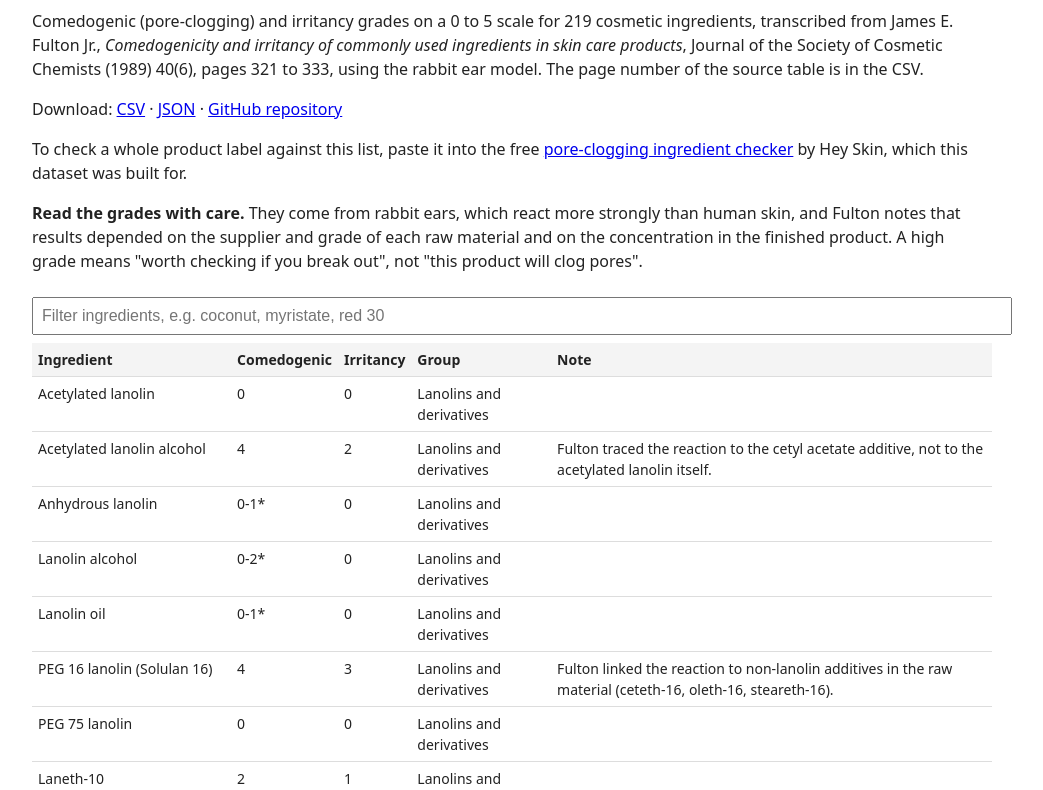
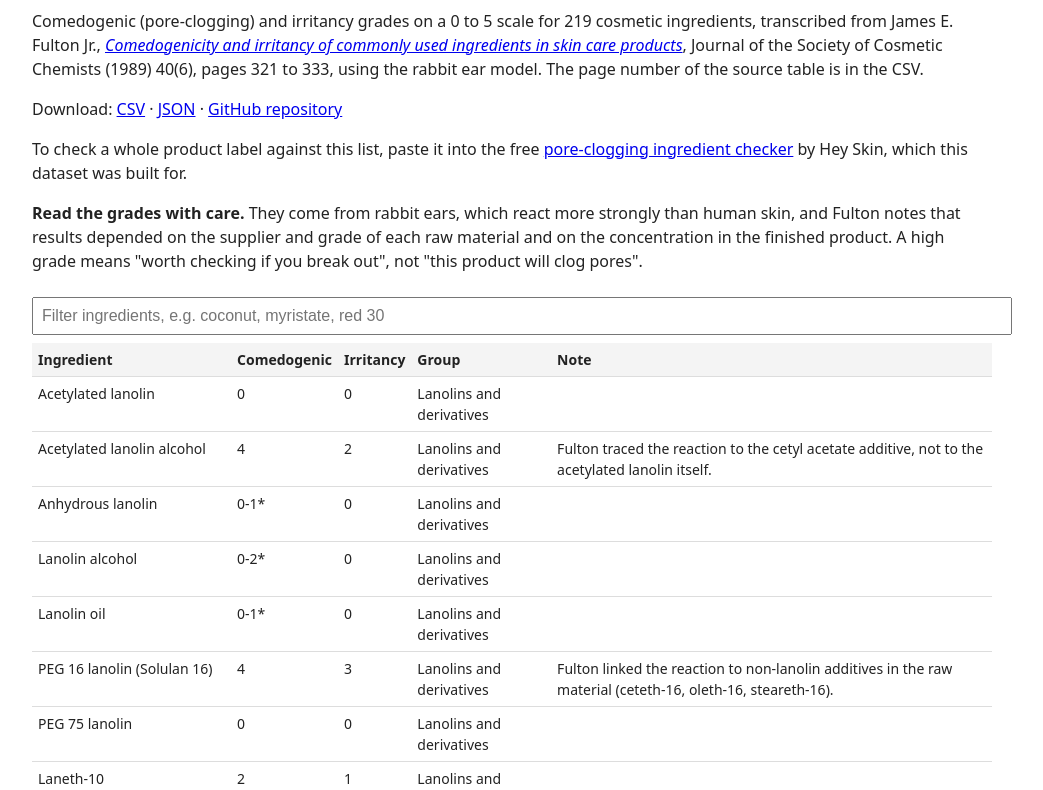
Before and after one commit to Shehrii/comedogenic-ingredients, a plain HTML site: page index.html in a window 1280 px wide. Shown: the part 98-888 px from the top of the page, without its empty margins (128-1171 px from the left). Drawn offline with Linux system fonts and the light colour scheme.

Commit message:
Link the Fulton 1989 paper on the SCC library

```diff
--- a/index.html
+++ b/index.html
@@ -6,7 +6,7 @@
 <style>body{font:16px/1.5 system-ui,sans-serif;max-width:960px;margin:0 auto;padding:16px;color:#222}table{border-collapse:collapse;width:100%;font-size:14px}th,td{border-bottom:1px solid #ddd;padding:6px;text-align:left;vertical-align:top}th{background:#f4f4f4;position:sticky;top:0}input{width:100%;padding:8px;font-size:16px;margin:8px 0}</style></head>
 <body>
 <h1>Comedogenic ingredients list</h1>
-<p>Comedogenic (pore-clogging) and irritancy grades on a 0 to 5 scale for 219 cosmetic ingredients, transcribed from James E. Fulton Jr., <em>Comedogenicity and irritancy of commonly used ingredients in skin care products</em>, Journal of the Society of Cosmetic Chemists (1989) 40(6), pages 321 to 333, using the rabbit ear model. The page number of the source table is in the CSV.</p>
+<p>Comedogenic (pore-clogging) and irritancy grades on a 0 to 5 scale for 219 cosmetic ingredients, transcribed from James E. Fulton Jr., <a href="https://library.scconline.org/v040n06/13"><em>Comedogenicity and irritancy of commonly used ingredients in skin care products</em></a>, Journal of the Society of Cosmetic Chemists (1989) 40(6), pages 321 to 333, using the rabbit ear model. The page number of the source table is in the CSV.</p>
 <p>Download: <a href="comedogenic-ingredients.csv">CSV</a> · <a href="comedogenic-ingredients.json">JSON</a> · <a href="https://github.com/Shehrii/comedogenic-ingredients">GitHub repository</a></p>
 <p>To check a whole product label against this list, paste it into the free <a href="https://heyskin.app/pore-clogging-ingredient-checker/">pore-clogging ingredient checker</a> by Hey Skin, which this dataset was built for.</p>
 <p><strong>Read the grades with care.</strong> They come from rabbit ears, which react more strongly than human skin, and Fulton notes that results depended on the supplier and grade of each raw material and on the concentration in the finished product. A high grade means "worth checking if you break out", not "this product will clog pores".</p>
```
Also changed, not shown: 1 other file.
